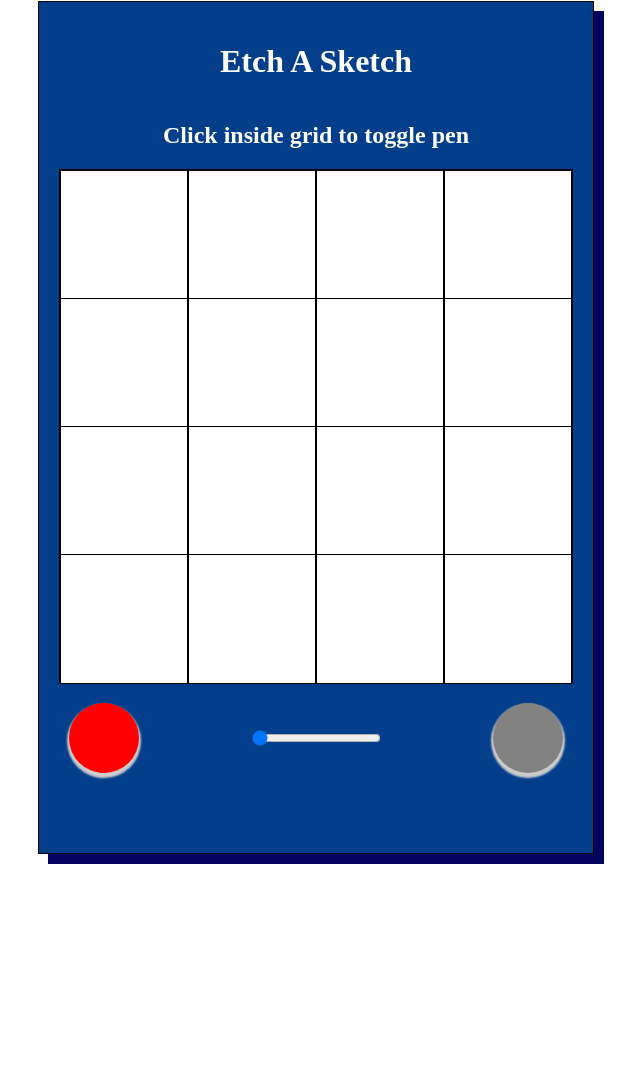
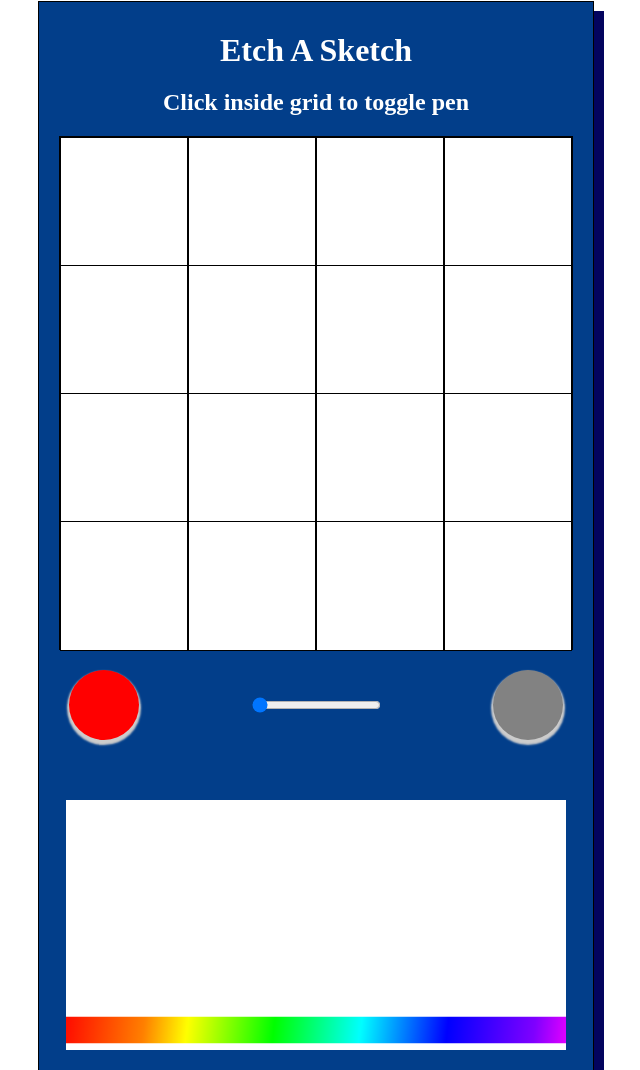
Before and after one commit to yookie-bui/etch-a-sketch, a plain HTML site: page index.html in a window 1280 px wide. Shown: the part 59-1129 px from the top of the page, without its empty margins (410-1050 px from the left). Before the commit the page ends 963 px from the top, so only its background shows below. Drawn offline with Linux system fonts and the light colour scheme.

Commit message:
testing color picker

```diff
--- a/app.js
+++ b/app.js
@@ -2,12 +2,30 @@ const sketchBoard = document.getElementById('container');
 const grid = document.getElementById('grid');
 const color = document.getElementById('color');
 const resetButton = document.getElementById('clear');
+const colorSlider = document.getElementById('color-slider');
+const sliderCtx = colorSlider.getContext('2d');
 
 var gridElems = document.getElementsByClassName('square');
 var isStartUp = true;
 var isPainting = false;
 
 let gridSize = grid.value;
+
+const sliderGradient = sliderCtx.createLinearGradient(0, 0, 520, 25);
+/* background: linear-gradient(90deg, #FF0000 10%, #FF8000 15%, #FFFF00 25%, #80FF00 30%, #00FF00 40%, #00FF80 50%, #00FFFF 55%, #0080FF 65%, #0000FF 75%,#7F00FF 80%, #FF00FF 85%, #FF007F 90%); */
+sliderGradient.addColorStop(0, "#FF0000");
+sliderGradient.addColorStop(0.1, "#FF8000");
+sliderGradient.addColorStop(0.15, "#FFFF00");
+sliderGradient.addColorStop(0.25, "#00FF00");
+sliderGradient.addColorStop(0.35, "#00FFFF");
+sliderGradient.addColorStop(0.4, "#0080FF");
+sliderGradient.addColorStop(0.45, "#0000FF");
+sliderGradient.addColorStop(0.55, "#7F00FF");
+sliderGradient.addColorStop(0.6, "#FF00FF");
+sliderGradient.addColorStop(0.65, "#FF007F");
+
+sliderCtx.fillStyle = sliderGradient;
+sliderCtx.fillRect(0, 100, 520, 40);
 
 const createGrid = (gridSize) => {
     for (let i = 0; i < gridSize; i++) {
@@ -69,6 +87,10 @@ const clearGrid = () => {
     })
 }
 
+const updateColor = () => {
+    let color = window.getComputedStyle(colorSlider).getPropertyPriority
+}
+
 startUpScript(gridSize);
 
 grid.addEventListener('input', ()=>{
--- a/index.html
+++ b/index.html
@@ -8,8 +8,11 @@
     <link rel="stylesheet" href="./style.css">
 </head>
 <body>
-    <h1 style="background-color: #023E8A; color: white;">Etch A Sketch</h1>
-    <h2 style="background-color: #023E8A; color: white;">Click inside grid to toggle pen</h2>
+    <div>
+        <div id="board-header">
+            <h1>Etch A Sketch</h1>
+            <h2>Click inside grid to toggle pen</h2>
+        </div>
         <section id="interface">
             <div id="container"></div>
             <div id="toolbar">
@@ -18,7 +21,12 @@
                 <button type="button" id="clear" class="user-interface"></button>
             </div>
         </section>
-
+    </div>
+    <div id="color-picker">
+        <canvas id="color-canvas"></canvas>
+        <canvas id="color-slider"></canvas>
+        <!-- <input type="range" name="color-slider" id="color-slider" min="0" max="100" step="1"> -->
+    </div>
 
     <script src="app.js"></script>
 </body>
--- a/style.css
+++ b/style.css
@@ -33,6 +33,24 @@ button:hover {
     background-color: #F2F8F7 ;
 }
 
+h1, h2 {
+    margin: 0;
+    text-align: center;
+    background-color: #023E8A;
+    color: white;
+    padding: 10px;
+}
+
+canvas {
+    width: 500px;
+    height: 150px;
+}
+
+#board-header {
+    padding-bottom: 10px;
+    background-color: #023E8A;
+}
+
 #container {
     display: flex;
     flex-direction: column;
@@ -57,6 +75,32 @@ button:hover {
     background-color: red;
 }
 
+#color-picker {
+    display: flex;
+    flex-direction: column;
+}
+
+#color-slider {
+    height: 100px;
+}
+
+/* #color-slider {
+    background: linear-gradient(90deg, #FF0000 10%, #FF8000 15%, #FFFF00 25%, #80FF00 30%, #00FF00 40%, #00FF80 50%, #00FFFF 55%, #0080FF 65%, #0000FF 75%,#7F00FF 80%, #FF00FF 85%, #FF007F 90%);
+    width: 508px;
+    height: 15px;
+    outline: none;
+    border-radius: 10px;
+}
+
+#color-slider::-webkit-slider-thumb {
+    -webkit-appearance: none;
+    appearance: none;
+    width: 30px;
+    height: 30px;
+    border-radius: 50%;
+    background: blue;
+} */
+
 .row {
     display: flex;
     flex-direction: row;
```
Lines whose indentation alone changed are shown as unchanged.
